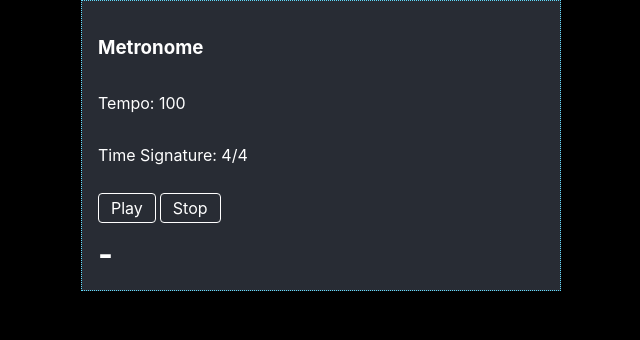
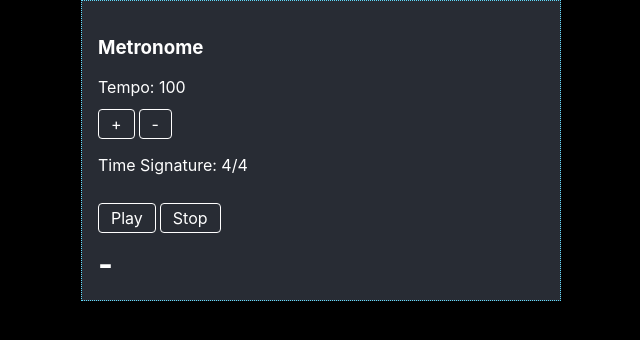
Before and after one commit to Kyungminkim31/web-metronome, a React (Create React App) app: page / in a window 1280 px wide. Shown: the top 340 px of the page, without its empty margins (319-959 px from the left). Built offline with nearby package versions, Linux system fonts and the light colour scheme.

Commit message:
add two buttons for change tempo

```diff
--- a/src/components/metronome/Metronome.tsx
+++ b/src/components/metronome/Metronome.tsx
@@ -54,7 +54,7 @@ function Metronome() {
   const [currentBeat, setCurrentBeat] = useState(0);
 
   // BPM stands for Beat Per Minute
-  const [tempo,] = useState(initialTempo);
+  const [tempo, setTempo] = useState(initialTempo);
 
   const [audio] = useState(new Audio(clickUrl));
 
@@ -77,10 +77,29 @@ function Metronome() {
     setCurrentBeat(0);
   }
 
+  const handlePlusButtonClick = (se:SyntheticEvent) => {
+    se.preventDefault();
+    if (tempo + 4 > 200) return;
+    setTempo(tempo => tempo + 4);
+
+  }
+
+  const handleMinusButtonClick = (se:SyntheticEvent) => {
+    se.preventDefault();
+    if (tempo - 4 < 40) return;
+    setTempo(tempo => tempo - 4);
+  }
+
   return (
     <S.Container>
       <h3>Metronome</h3>
-      <p>Tempo: {initialTempo}</p>
+      <div>
+        Tempo: {tempo}
+        <S.ButtonBar>
+          <S.Button onClick={handlePlusButtonClick}>+</S.Button>
+          <S.Button onClick={handleMinusButtonClick}>-</S.Button>
+        </S.ButtonBar>
+      </div>
       <p>Time Signature:  {maxBeat}/{noteValue}</p>
       <S.ButtonBar>
         <S.Button onClick={handlePlayButtonClick}>Play</S.Button>
```
